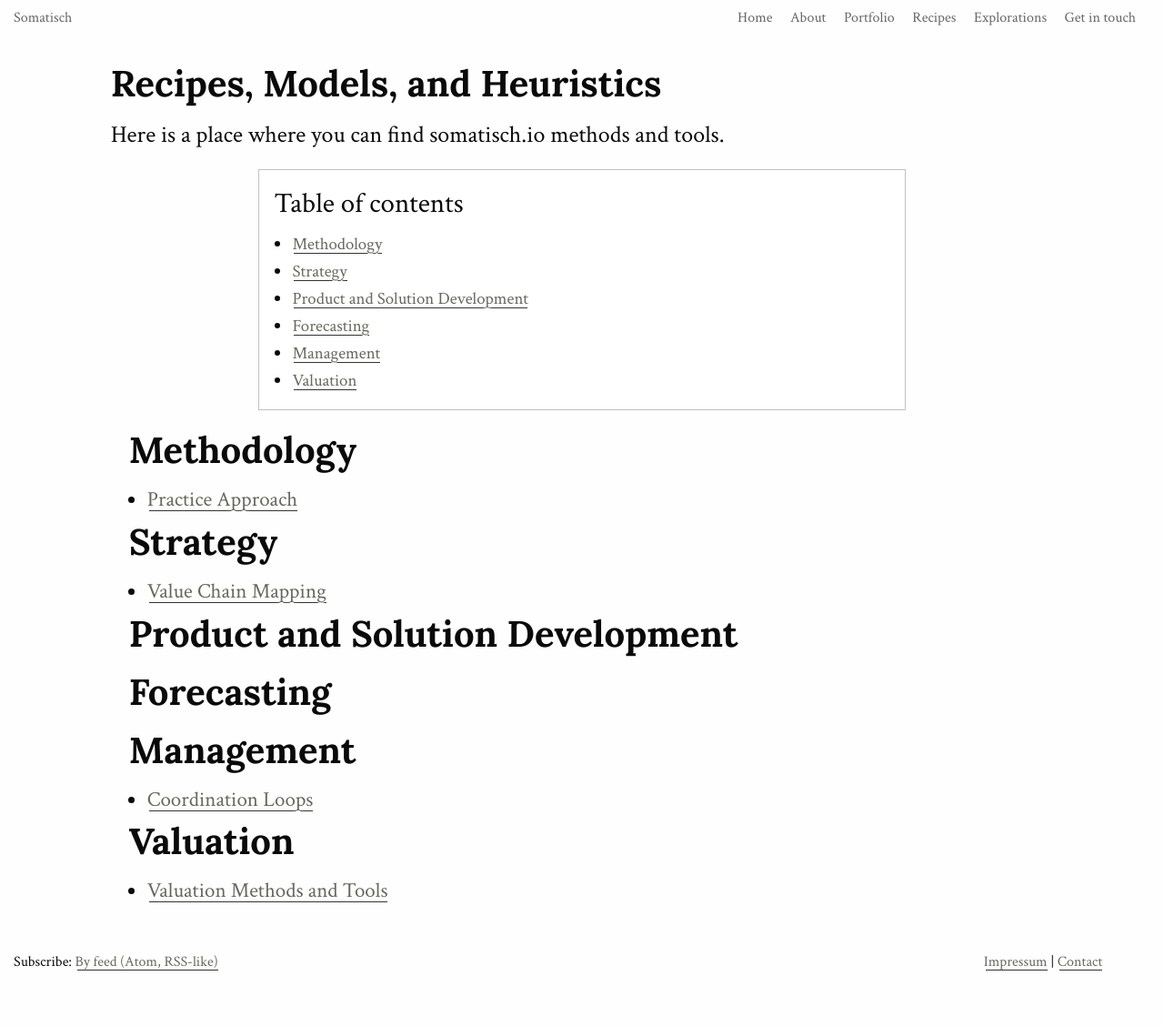
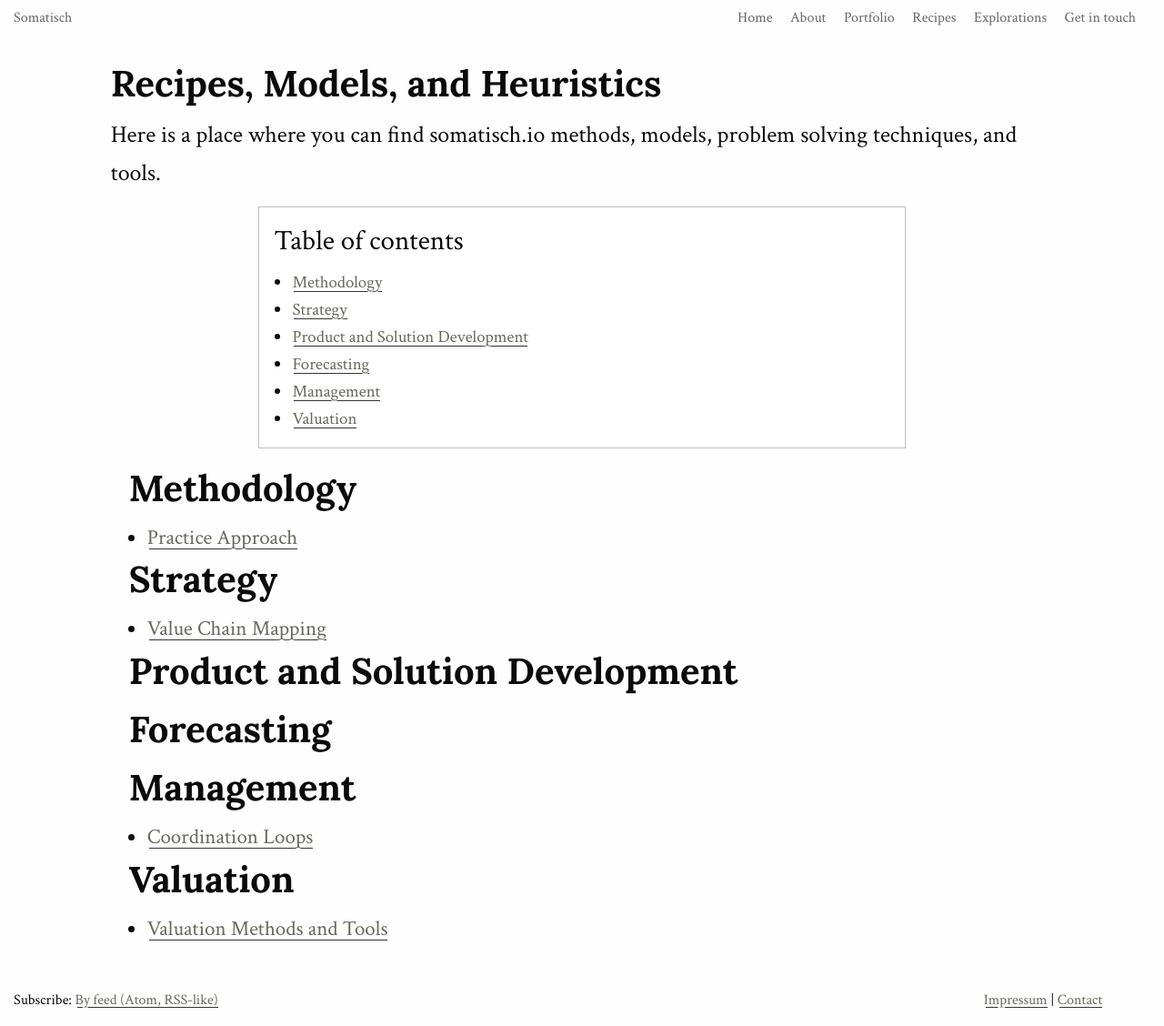
Before and after one commit to somatisch/somatisch-site, a Jekyll site: the page built from recipes/index.md, in a window 1280 px wide. Shown: the whole page at 91% size. Built offline with Jekyll 4.4.1, drawn with Linux system fonts in a browser that asks for light colours; nearby versions of some CDN libraries; before the commit the page ends 1086 px from its top, so only the background shows below that.

Commit message:
Update index.md

```diff
--- a/recipes/index.md
+++ b/recipes/index.md
@@ -6,7 +6,7 @@ order: 4
 ---
 ## Recipes, Models, and Heuristics
 
-Here is a place where you can find somatisch.io methods and tools.
+Here is a place where you can find somatisch.io methods, models, problem solving techniques, and tools.
 
 <!-- - strategy
 - methodology
```
